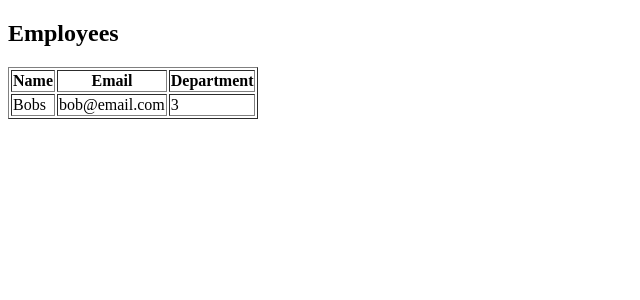
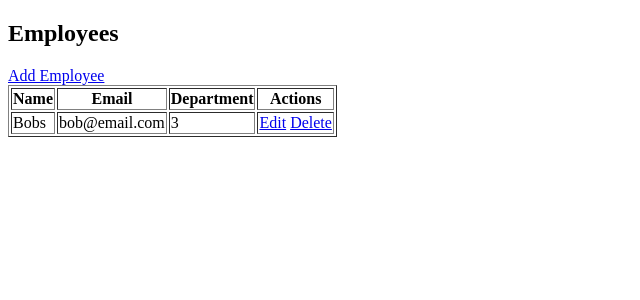
Before and after one commit to thewhoshirt/CPRO-2201-Python-Final-Project, a Django app: page /analytics_portal/employees/ in a window 1280 px wide. Shown: the top 300 px of the page, without its empty margins (0-640 px from the left). Run offline with Django 5.2, Linux system fonts and the light colour scheme; data comes from the database, SQL or seed files in the repository; both versions use the stored data as it was after the commit.

Commit message:
employee page working

```diff
--- a/employee_training_session_analytics/analytics_portal/templates/analytics_portal/employee/employee_list.html
+++ b/employee_training_session_analytics/analytics_portal/templates/analytics_portal/employee/employee_list.html
@@ -7,12 +7,13 @@
 </head>
 <body>
     <h2>Employees</h2>
+    <a href="{% url 'add_employee'%}">Add Employee</a>
     <table border="1">
         <tr>
             <th>Name</th>
             <th>Email</th>
             <th>Department</th>
-            <!-- <th>Actions</th> -->
+            <th>Actions</th>
         </tr>
 
         {% for employee in employees %}
@@ -20,10 +21,10 @@
                 <td>{{employee.full_name}}</td>
                 <td>{{employee.email}}</td>
                 <td>{{employee.department}}</td>
-                <!-- <td>
-                    <a href="{% url 'update_student' student.id %}">Edit</a>
-                    <a href="{% url 'delete_student' student.id %}">Delete</a>
-                </td> -->
+                <td>
+                    <a href="{% url 'update_employee' employee.id %}">Edit</a>
+                    <a href="{% url 'delete_employee' employee.id %}">Delete</a>
+                </td>
             </tr>
         {% endfor %}
     </table>
--- a/employee_training_session_analytics/analytics_portal/urls.py
+++ b/employee_training_session_analytics/analytics_portal/urls.py
@@ -3,5 +3,8 @@ from . import views
 
 urlpatterns = [
     path('', views.test),
-    path('employees/',views.employee_list,name="employee_list")
+    path('employees/',views.employee_list,name="employee_list"),
+    path('employees/add/', views.add_employee, name="add_employee"),
+    path('employees/update/<int:id>/', views.update_employee, name="update_employee"),
+    path('employees/delete/<int:id>/', views.delete_employee, name="delete_employee"),
 ]
--- a/employee_training_session_analytics/analytics_portal/views.py
+++ b/employee_training_session_analytics/analytics_portal/views.py
@@ -1,12 +1,42 @@
-from django.shortcuts import render
+from django.shortcuts import render, redirect
 from django.http import HttpResponse
 from .models import Employee, Enrollment
+from .forms import EmployeeForm
 
 # Create your views here.
 def test(request):
-    return render(request, 'analytics_portal/test.html')
+    return render(request, "analytics_portal/test.html")
 
 def employee_list(request):
     employees = Employee.objects.all()
 
-    return render(request, 'analytics_portal/employee/employee_list.html', {"employees":employees})
+    return render(request, "analytics_portal/employee/employee_list.html", {"employees":employees})
+
+def add_employee(request):
+    form = EmployeeForm()
+
+    if request.method == "POST":
+        form = EmployeeForm(request.POST,)
+        if form.is_valid():
+            form.save()
+            return redirect("employee_list")
+
+    return render(request, "analytics_portal/employee/add_employee.html", {"form":form})
+
+def update_employee(request, id):
+    employee = Employee.objects.get(id = id)
+    form = EmployeeForm(instance=employee)
+
+    if request.method == "POST":
+        form = EmployeeForm(request.POST,instance=employee)
+        if form.is_valid():
+            form.save()
+            return redirect("employee_list")
+
+    return render(request, "analytics_portal/employee/update_employee.html",{"form":form})
+
+def delete_employee(request, id):
+    employee = Employee.objects.get(id = id)
+    employee.delete()
+
+    return redirect("employee_list")
```
Also changed, not shown: employee_training_session_analytics/analytics_portal/forms.py (added, +7 -0 lines), employee_training_session_analytics/analytics_portal/templates/analytics_portal/employee/add_employee.html (added, +18 -0 lines), employee_training_session_analytics/analytics_portal/templates/analytics_portal/employee/update_employee.html (added, +18 -0 lines), employee_training_session_analytics/db.sqlite3.
